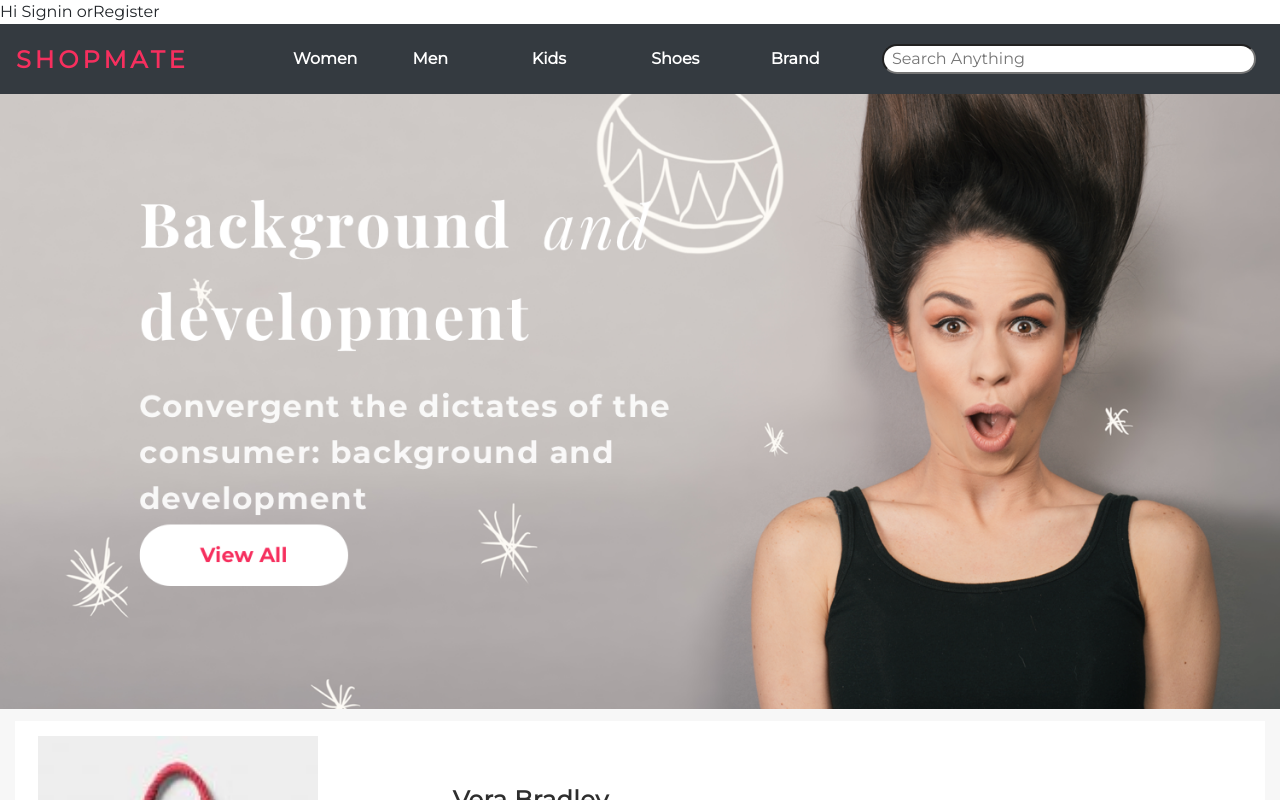
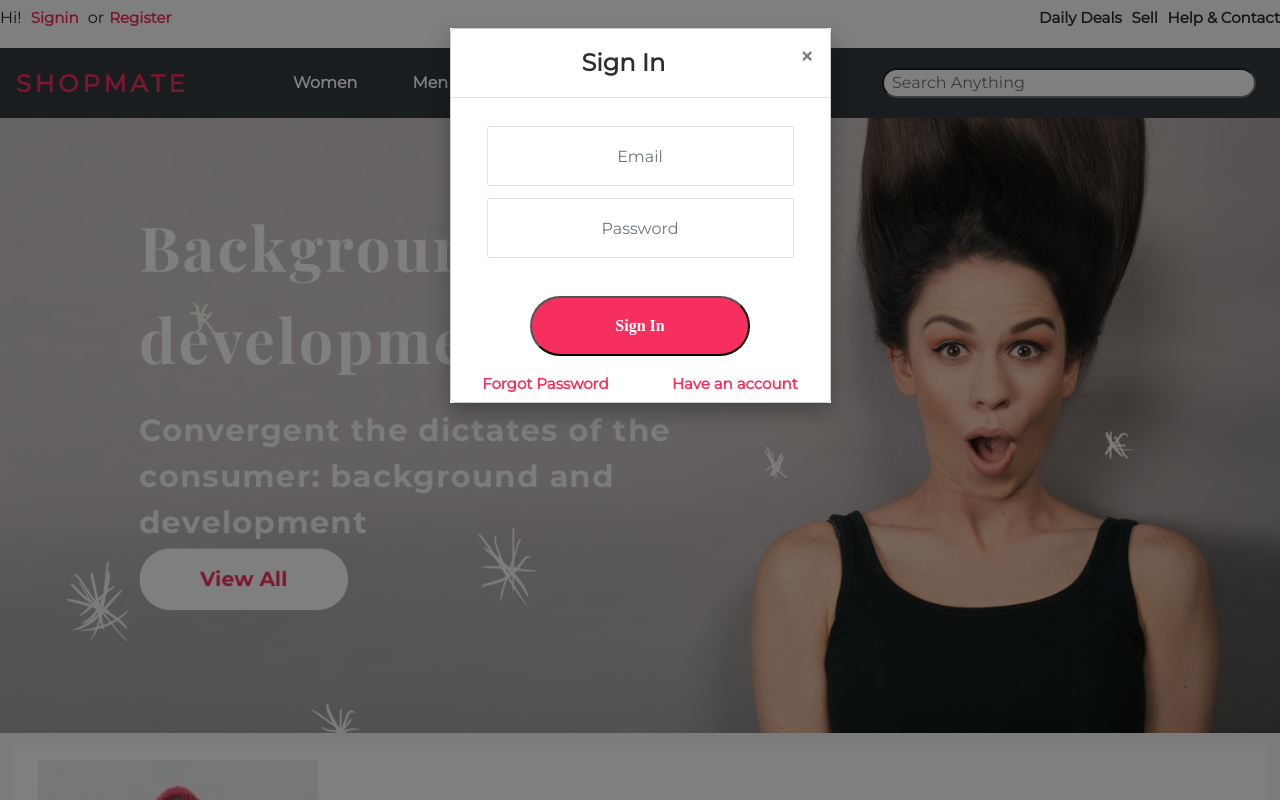
Before and after one commit to karagudisuma/shopmate, a React (Create React App) app: page / in a window 1280 px wide. Both pictures are taken after a click on the link "Signin". Shown: the top 800 px of the page. Built offline with nearby package versions, Linux system fonts and the light colour scheme.

Commit message:
Hardcoded signup and sign in

```diff
--- a/package.json
+++ b/package.json
@@ -2,6 +2,7 @@
   "name": "shopmate",
   "version": "0.1.0",
   "private": true,
+  "proxy": "https://backendapi.turing.com",
   "dependencies": {
     "axios": "^0.18.0",
     "bootstrap": "^4.3.1",
--- a/public/index.html
+++ b/public/index.html
@@ -12,7 +12,6 @@
       user's mobile device or desktop. See https://developers.google.com/web/fundamentals/web-app-manifest/
     -->
 
-    <link rel="manifest" href="%PUBLIC_URL%/manifest.json" />
     <link rel="stylesheet" href="https://use.fontawesome.com/releases/v5.7.2/css/all.css" integrity="sha384-fnmOCqbTlWIlj8LyTjo7mOUStjsKC4pOpQbqyi7RrhN7udi9RwhKkMHpvLbHG9Sr" crossorigin="anonymous">
     <link rel="stylesheet" href="https://maxcdn.bootstrapcdn.com/bootstrap/4.2.1/css/bootstrap.min.css"
       integrity="sha384-GJzZqFGwb1QTTN6wy59ffF1BuGJpLSa9DkKMp0DgiMDm4iYMj70gZWKYbI706tWS"
@@ -32,7 +31,7 @@
       work correctly both with client-side routing and a non-root public URL.
       Learn how to configure a non-root public URL by running `npm run build`.
     -->
-    <title>Shopping cart</title>
+    <title>Shopmate</title>
 
   </head>
   <body>
--- a/src/Home/Styles/style.scss
+++ b/src/Home/Styles/style.scss
@@ -30,7 +30,7 @@
 
 .home-side-three{
     grid-area: home-side-three;
-    margin: 13px 12px 28px 12px;
+    margin: 13px 12px 24px 12px;
     height: 648px;
     box-shadow: 0 1px 1px 0 rgba(0, 0, 0, 0.2);
     background-color: $primary-color;
--- /dev/null
+++ b/src/SignInBar/Components/SignInModal.js
@@ -0,0 +1,88 @@
+import React, { Component } from "react";
+import "../Styles/style.scss";
+import { withErrorBoundary } from "../../ErrorPage";
+import Modal from "react-bootstrap/Modal";
+import Button from "react-bootstrap/Button";
+import Form from "react-bootstrap/Form";
+
+class SignInModal extends Component {
+    constructor(props) {
+        super(props);
+        this.state = {
+            validated: false
+        };
+        this.handleSubmit = this.handleSubmit.bind(this);
+        this.handleClose = this.handleClose.bind(this);
+    }
+
+    handleSubmit(event) {
+        const form = event.currentTarget;
+        if (form.checkValidity() === false) {
+            event.preventDefault();
+            event.stopPropagation();
+        }
+        else{
+            let signInObj = {
+                email: form.querySelector('input#formBasicEmail').value,
+                password: form.querySelector('input#formBasicPassword').value
+            }
+            this.props.handleSubmit(signInObj);
+        }
+        this.setState({ validated: true });
+    }
+
+    handleClose() {
+        this.setState({
+            showSignupModal: false,
+            validated: false
+        });
+        this.props.handleClose();
+    }
+
+    render() {
+        let { showSignupModal } = this.props;
+        let { validated } = this.state;
+        return (
+
+                <Modal
+                    show={showSignupModal}
+                    onHide={this.handleClose}
+                    dialogClassName="modal-container"
+                >
+                    <Modal.Header closeButton>
+                        <Modal.Title className="sign-title">Sign In</Modal.Title>
+                    </Modal.Header>
+                    <Form
+                        noValidate
+                        validated={validated}
+                        onSubmit={e => this.handleSubmit(e)}>
+                        <Modal.Body>
+                            <Form.Group controlId="formBasicEmail" bsPrefix="form-group-input">
+                                <Form.Control type="email" required placeholder="Email" className="form-control-input"/>
+                                <Form.Control.Feedback type="invalid">
+                                    Please choose a valid email
+                                </Form.Control.Feedback>
+                            </Form.Group>
+
+                            <Form.Group controlId="formBasicPassword" bsPrefix="form-group-input">
+                                <Form.Control type="password" required placeholder="Password" className="form-control-input"/>
+                                <Form.Control.Feedback type="invalid">
+                                    Please enter password
+                                </Form.Control.Feedback>
+                            </Form.Group>
+                        </Modal.Body>
+                        <Modal.Footer bsPrefix="modal-footer-align">
+                            <Button variant="primary" type="submit" bsPrefix="btn-sign">
+                                Sign In
+                            </Button>
+                            <div className="signin-footer">
+                            <a className="footer-link">Forgot Password</a><a className="footer-link">Have an account</a>
+                            </div>
+                        </Modal.Footer>
+                    </Form>
+                </Modal>
+        );
+    }
+}
+
+export default withErrorBoundary(SignInModal);
--- a/src/SignInBar/Containers/signinContainer.js
+++ b/src/SignInBar/Containers/signinContainer.js
@@ -4,7 +4,8 @@ import { bindActionCreators } from 'redux';
 import "../Styles/style.scss";
 import { withErrorBoundary } from "../../ErrorPage";
 import SignUpModal from '../Components/SignUpModal';
-import { requestSignup } from '../actions';
+import SignInModal from '../Components/SignInModal';
+import { requestSignup, requestSignIn } from '../actions';
 import { createStructuredSelector } from 'reselect';
 import { signupDataReselect } from '../selectors';
 
@@ -13,18 +14,22 @@ class SignInContainer extends Component {
         super(props);
         this.state = {
             showSigninModal: false,
-            showSignupModal: false,
-            validated: false
+            showSignupModal: false
         };
         this.showSigninModal = this.showSigninModal.bind(this);
         this.showSignupModal = this.showSignupModal.bind(this);
-        this.handleSubmit = this.handleSubmit.bind(this);
+        this.handleSubmitSignUp = this.handleSubmitSignUp.bind(this);
+        this.handleSubmitSignIn = this.handleSubmitSignIn.bind(this);
         this.handleClose = this.handleClose.bind(this);
     }
 
-    handleSubmit(signUpObj) {
+    handleSubmitSignUp(signUpObj) {
         const { requestSignup } = this.props
         requestSignup(signUpObj);
+    }
+
+    handleSubmitSignIn(signInObj){
+        this.props.requestSignIn(signInObj);
     }
 
     showSignupModal = () => {
@@ -38,35 +43,43 @@ class SignInContainer extends Component {
     handleClose() {
         this.setState({
             showSignupModal: false,
-            showSigninModal: false,
-            validated: false
+            showSigninModal: false
         });
     }
 
     render() {
-        let { showSignupModal, showSigninModal, validated } = this.state;
+        let { showSignupModal, showSigninModal } = this.state;
         return (
-            <div>
-                Hi <a onClick={this.showSigninModal}>Signin</a> or
-                    <a onClick={this.showSignupModal}>Register</a>
-                <SignUpModal handleSubmit={this.handleSubmit}
+            <div className="login-container">
+                <div>
+                Hi! <a  className="tertary-text" onClick={this.showSigninModal}>Signin</a> or
+                    <a  className="tertary-text" onClick={this.showSignupModal}>Register</a>
+                </div>
+                <div>
+                <ul className="login-bar-list">
+                    <li>Daily Deals</li>
+                    <li>Sell</li>
+                    <li>Help & Contact</li>
+                </ul>
+                </div>
+                <SignUpModal handleSubmit={this.handleSubmitSignUp}
                     showSignupModal={showSignupModal}
+                    handleClose={this.handleClose} />
+                <SignInModal handleSubmit={this.handleSubmitSignIn}
+                    showSignupModal={showSigninModal}
                     handleClose={this.handleClose} />
             </div>
         );
     }
 }
 
-/*
-const mapStateToProps = createStructuredSelector({
-    signUpData: signupDataReselect(),
-});*/
 const mapStateToProps = state => {
     return {
-        signUpData: state.loginReducer
+        signUpData: state.loginReducer,
+        signInData: state.loginReducer
     };
 }
 
-const mapDispatchToProps = dispatch => bindActionCreators({ requestSignup }, dispatch);
+const mapDispatchToProps = dispatch => bindActionCreators({ requestSignup, requestSignIn }, dispatch);
 
 export default withErrorBoundary(connect(mapStateToProps, mapDispatchToProps)(SignInContainer));
--- a/src/SignInBar/Styles/style.scss
+++ b/src/SignInBar/Styles/style.scss
@@ -7,7 +7,7 @@
     border-radius: 50px;
     color: $primary-color;
     font-size: 16px;
-    font-family: Montserrat;
+    font-family: Montserrat-Bold;
     font-weight: bold;
     margin: 10px auto;
 }
@@ -24,7 +24,7 @@
     font-family: Montserrat;
     font-size: 24px;
     font-weight: bold;
-    margin: auto;
+    margin: auto 115px;
     text-align: center;
     color: $font-color-dark;
 }
@@ -65,3 +65,38 @@
     color: $tertary-color;
     margin-left: 30px;
 }
+.login-container{
+    height: 48px;
+    display: flex;
+    justify-content: space-between;
+}
+
+a:not([href]):not([tabindex]) {
+    color: $tertary-color;
+    text-decoration: none;
+    font-family: Montserrat;
+    font-size: 15px;
+    font-weight: bold;
+    line-height: 2.4;
+    margin: auto 5px;
+}
+
+.login-bar-list{
+    width: 281px;
+    display: flex;
+    justify-content: space-between;
+    li{
+        list-style-type: none;
+        font-family: Montserrat;
+        font-size: 15px;
+        font-weight: bold;
+        line-height: 2.4;
+        color: $secondary-color;
+
+    }
+}
+
+.signin-footer{
+    display: flex;
+    justify-content: space-around;
+}
--- a/src/SignInBar/actions.js
+++ b/src/SignInBar/actions.js
@@ -3,6 +3,8 @@ import * as api from '../Shared/js/config';
 
 export const SIGNUP_REQUEST = "SIGNUP_REQUEST";
 export const SIGNUP_RESPONSE = "SIGNUP_RESPONSE";
+export const SIGNUP_FAILURE = "SIGNUP_FAILURE";
+export const SIGNIN_REQUEST = "SIGNIN_REQUEST";
 
 export const requestSignup = signupObj => {
     return {
@@ -15,13 +17,30 @@ export const requestSignup = signupObj => {
     };
 };
 
-export const receiveSignup = signupObj => {
+export const receiveSignup = customerData => {
     return {
         type: SIGNUP_RESPONSE,
-        signupObj
+        customerData
     };
 };
 
+export const failureSignup = () => {
+    return {
+        type: SIGNUP_FAILURE
+    };
+};
+
+export const requestSignIn = signinObj => {
+    return {
+        type: SIGNIN_REQUEST,
+        data: {
+            email: signinObj.email,
+            password: signinObj.password
+        }
+    };
+};
+
+/*
 export const signUpApiCall = signupObj => {
     let headers = {
         'Content-Type': 'application/json'
@@ -34,7 +53,7 @@ export const signUpApiCall = signupObj => {
     return axios.post('https://backendapi.turing.com/customers', data, { headers: headers });
 };
 
-/*
+
 export function fetchSignUp(signupObj) {
     let body = JSON.stringify(signupObj);
     return dispatch => dispatch(requestSignup(signupObj));
--- a/src/SignInBar/reducers.js
+++ b/src/SignInBar/reducers.js
@@ -2,7 +2,8 @@ import { combineReducers } from 'redux';
 
 import {
     SIGNUP_REQUEST,
-    SIGNUP_RESPONSE
+    SIGNUP_RESPONSE,
+    SIGNUP_FAILURE
 } from './actions'
 
 function login(
@@ -21,10 +22,17 @@ function login(
             });
 
         case SIGNUP_RESPONSE:
+            debugger;
             return Object.assign({}, state, {
-                isFetching: true,
-                signupObj: action.data.signupObj
+                isFetching: false,
+                signupObj: action.customerData
             });
+
+        case SIGNUP_FAILURE:
+        return Object.assign({}, state, {
+            isFetching: false,
+            signupObj: null
+        });
 
         default:
             return state
--- a/src/SignInBar/sagas.js
+++ b/src/SignInBar/sagas.js
@@ -1,8 +1,26 @@
 import { call, put, takeLatest, all } from 'redux-saga/effects';
 import axios from "axios";
 import * as api from '../Shared/js/config';
-import { SIGNUP_REQUEST, SIGNUP_RESPONSE, signUpApiCall } from './actions';
-import { receiveSignup } from './actions';
+import { SIGNUP_REQUEST, receiveSignup } from './actions';
+
+const signupResponseData = {
+    "customer": {
+        "customer_id": 131,
+        "name": "Chandru",
+        "email": "chandru@gmail.com",
+        "address_1": null,
+        "address_2": null,
+        "city": null,
+        "region": null,
+        "postal_code": null,
+        "shipping_region_id": 1,
+        "day_phone": null,
+        "eve_phone": null,
+        "mob_phone": null
+    },
+    "accessToken": "Bearer eyJhbGciOiJIUzI1NiIsInR5cCI6IkpXVCJ9.eyJjdXN0b21lcl9pZCI6MTMxLCJuYW1lIjoiQ2hhbmRydSIsInJvbGUiOiJjdXN0b21lciIsImlhdCI6MTU1MjY2NjIxMiwiZXhwIjoxNTUyNzUyNjEyfQ.nQ6OYXa0OcVvOWi9zNaHpiQGTomv_YqWMezenJxkIew",
+    "expires_in": "24h"
+}
 
 function* signUp(action) {
     const { name, email, password } = action.data;
@@ -16,15 +34,25 @@ function* signUp(action) {
     });
 
     try {
-        const response = yield call(axios.post('https://backendapi.turing.com/customers', data, { headers: headers }));
-        debugger;
         localStorage.setItem("authenticated", true);
-        localStorage.setItem("data", JSON.stringify(response.userInfo.clientData));
-
-        yield put(receiveSignup(response));
+        localStorage.setItem("accessToken", JSON.stringify(signupResponseData.accessToken));
+        yield put(receiveSignup(signupResponseData.customer));
+        /*
+        const json = yield fetch('https://backendapi.turing.com/customers', {
+            method: 'POST',
+            body: JSON.stringify({
+                "name": "test1",
+                "email": "test1@gmail.com",
+                "password": "test1"
+            }),
+            headers: {
+                'Content-Type': 'application/json'
+            }
+        })
+            .then(response => response.json())
+            .then(data => console.log(data));*/
     } catch (e) {
-        debugger;
-        yield put(receiveSignup(e.response.data));
+        console.log(e);
     }
 }
 
```
